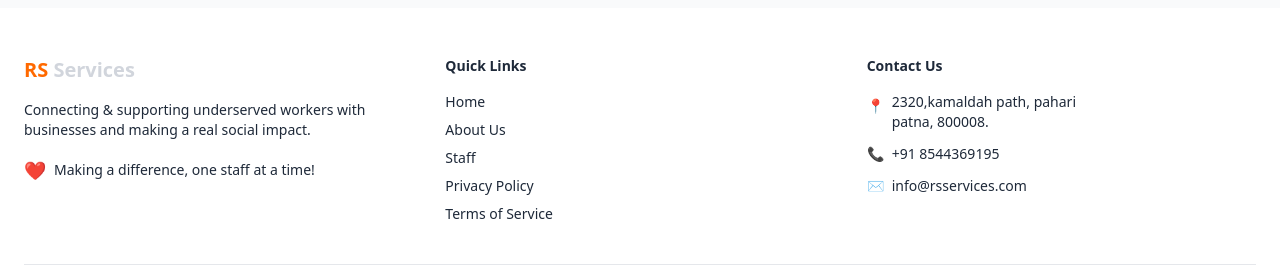
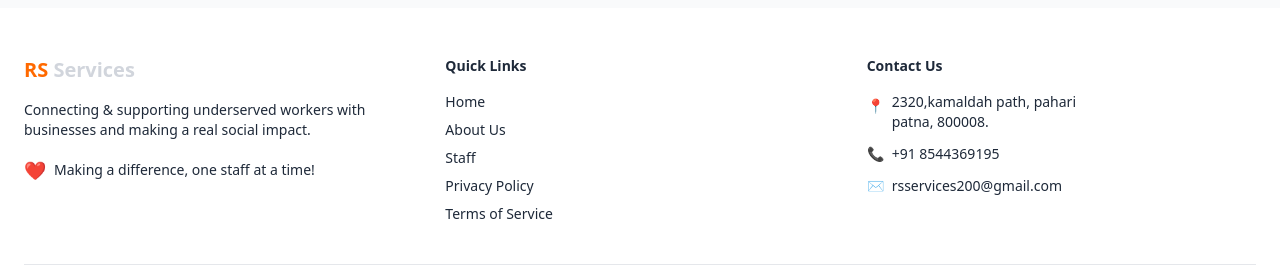
Before and after one commit to itsaimsd/RS_SERVICES, a React (Vite) app: page / in a window 1280 px wide. Shown: the part 2930-3196 px from the top of the page. Built offline with nearby package versions, Linux system fonts and the light colour scheme.

Commit message:
email id correcting

```diff
--- a/src/Component/footer.jsx
+++ b/src/Component/footer.jsx
@@ -74,7 +74,7 @@ const Footer = () => {
               </li>
               <li className="flex gap-2 items-center">
                 <span className="text-orange-500">✉️</span>
-                <span>info@rsservices.com</span>
+                <span>rsservices200@gmail.com</span>
               </li>
             </ul>
           </div>
```
